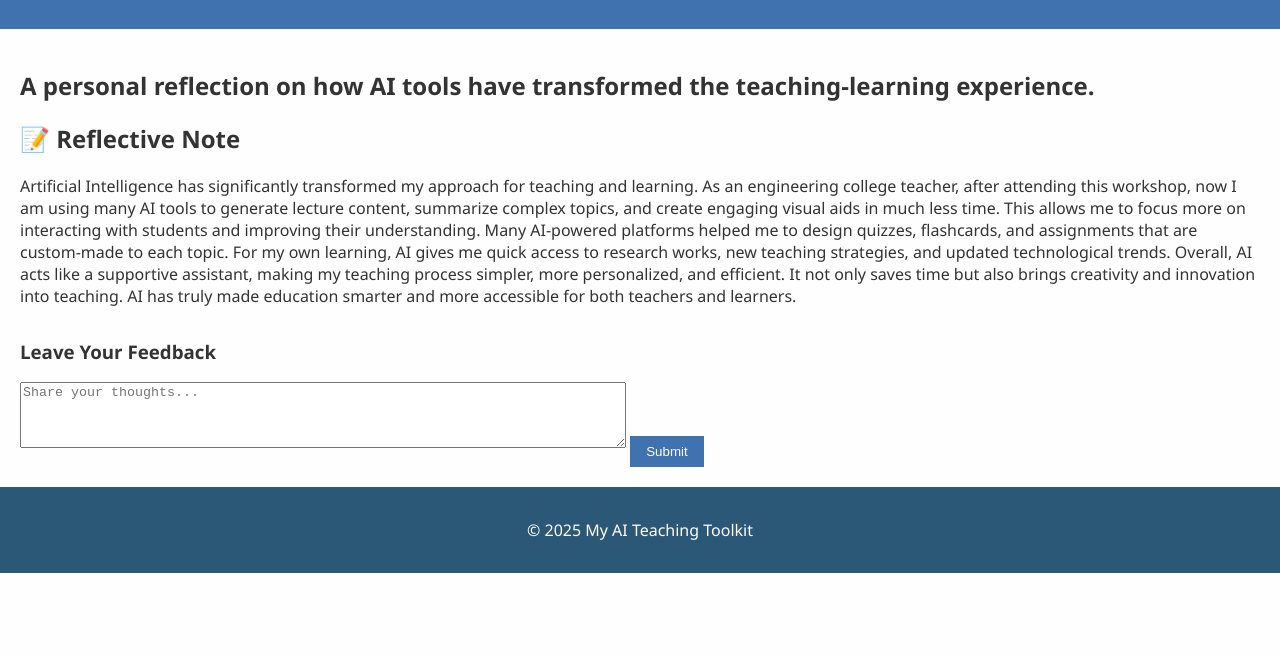
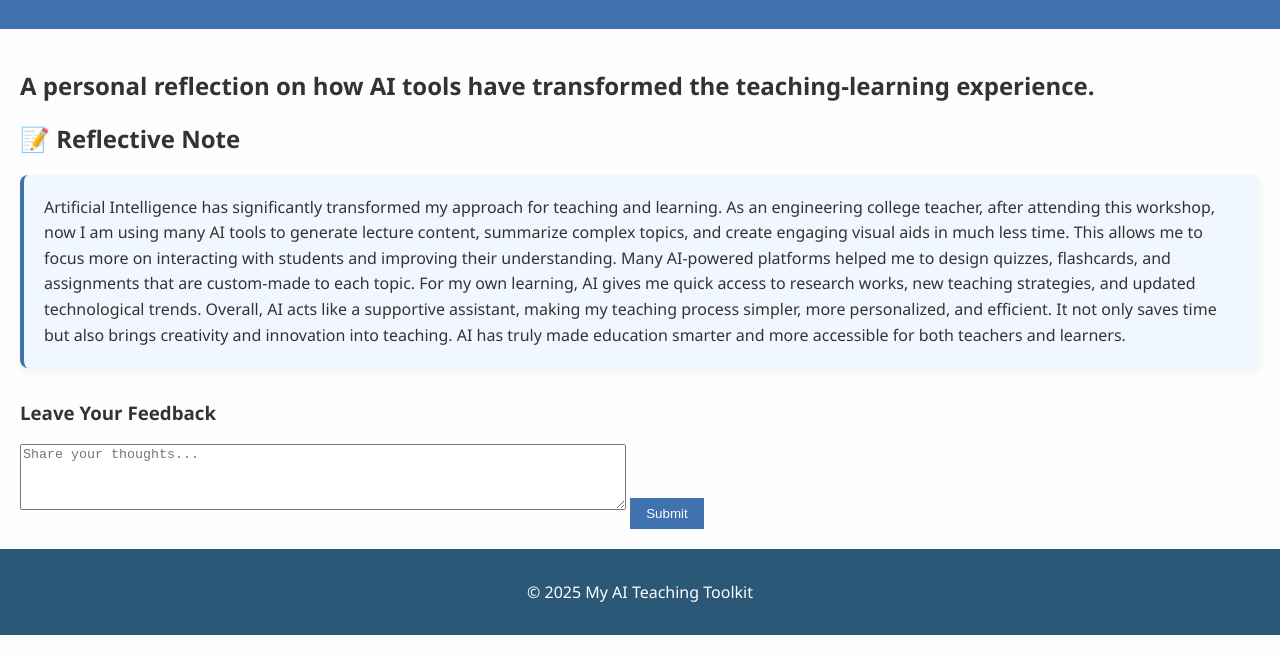
Before and after one commit to drpraveengupta/My-AI-Teaching-Toolkit, a plain HTML site: page reflection.html in a window 1280 px wide. Shown: the part 143-800 px from the top of the page. Drawn offline with Linux system fonts and the light colour scheme.

Commit message:
Update style.css

```diff
--- a/style.css
+++ b/style.css
@@ -111,3 +111,14 @@ button:hover {
   border-radius: 8px;
   box-shadow: 0 0 20px rgba(255,255,255,0.2);
 }
+
+.reflection-text {
+  background-color: #f1f7ff;
+  border-left: 4px solid #3f72af;
+  padding: 20px;
+  border-radius: 8px;
+  font-size: 1rem;
+  line-height: 1.6;
+  color: #333;
+  box-shadow: 0 4px 10px rgba(0,0,0,0.05);
+}
```
